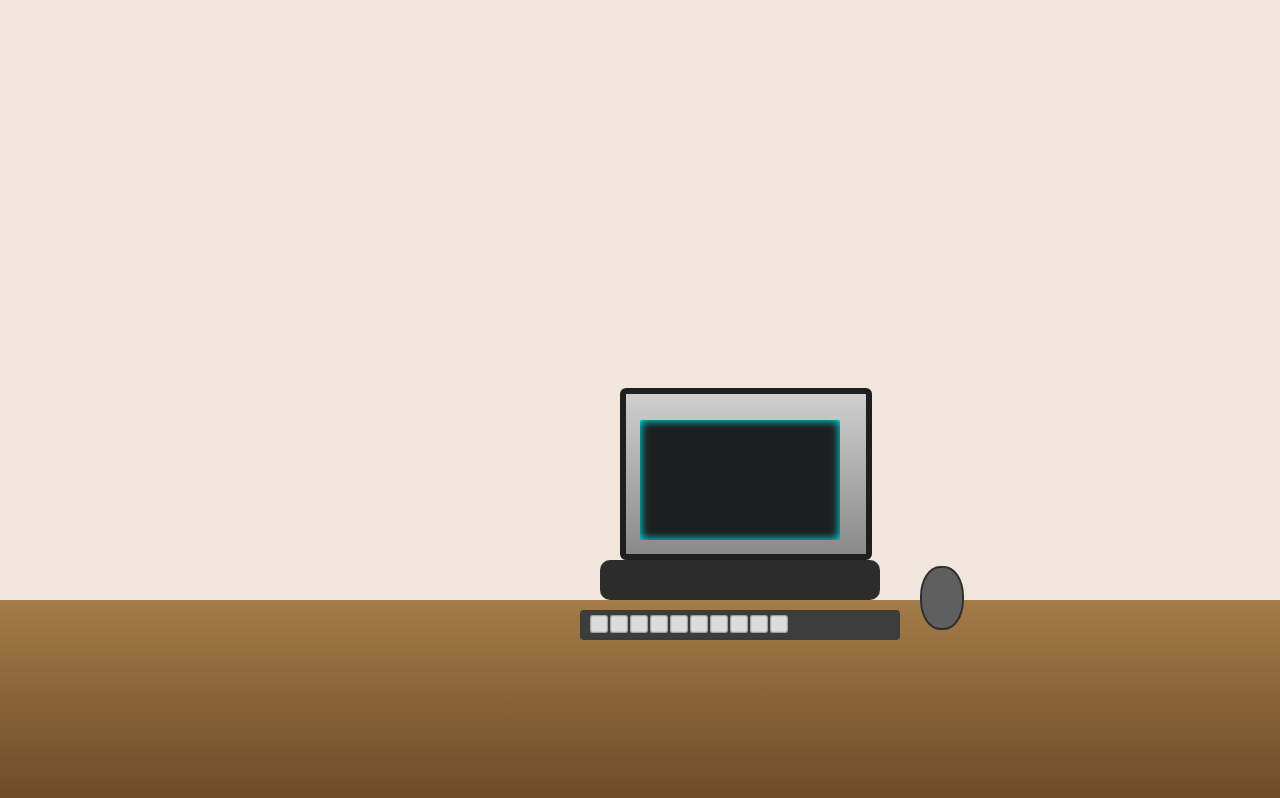
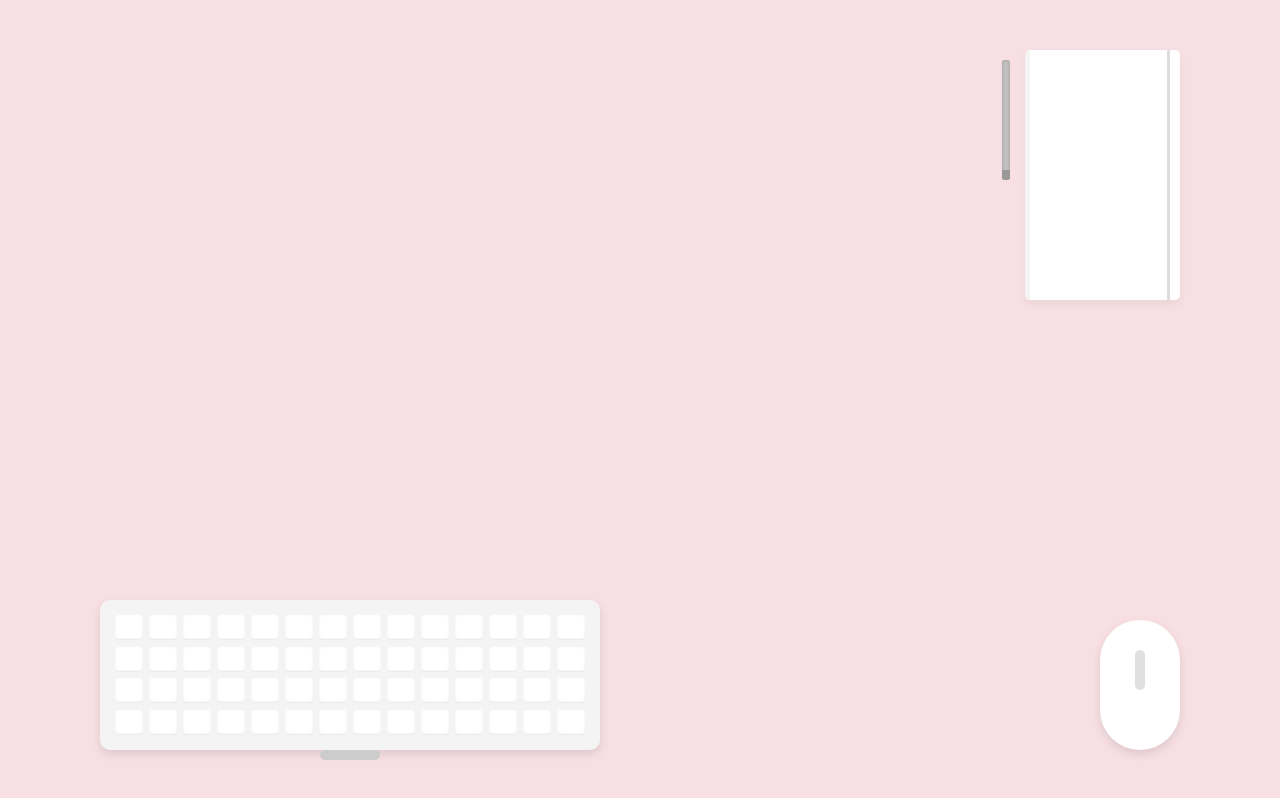
Before and after one commit to JrtLi-bit/MycoolWebsite, a plain HTML site: page still life.html in a window 1280 px wide. Drawn offline with Linux system fonts and the light colour scheme.

Commit message:
Updated changes

```diff
--- a/still life.html
+++ b/still life.html
@@ -3,29 +3,36 @@
 <head>
   <meta charset="UTF-8" />
   <meta name="viewport" content="width=device-width, initial-scale=1.0" />
-  <title>Computer Still Life</title>
+  <title>Still life Desktop</title>
   <link rel="stylesheet" href="table.css" />
 </head>
 <body>
-  <div id="table"></div>
-  <div id="computer-base"></div>
-  <div id="monitor"></div>
-  <div id="screen"></div>
-  <div id="keyboard"></div>
-  <div id="keys">
-    <!-- You can adjust how many keys you want to display -->
-    <div class="key"></div>
-    <div class="key"></div>
-    <div class="key"></div>
-    <div class="key"></div>
-    <div class="key"></div>
-    <div class="key"></div>
-    <div class="key"></div>
-    <div class="key"></div>
-    <div class="key"></div>
-    <div class="key"></div>
-    <!-- Repeat or generate more as needed -->
+  <div class="desk">
+    <div class="keyboard">
+      <!-- Row 1 -->
+      <div class="key"></div><div class="key"></div><div class="key"></div><div class="key"></div>
+      <div class="key"></div><div class="key"></div><div class="key"></div><div class="key"></div>
+      <div class="key"></div><div class="key"></div><div class="key"></div><div class="key"></div>
+      <div class="key"></div><div class="key"></div>
+      <!-- Row 2 -->
+      <div class="key"></div><div class="key"></div><div class="key"></div><div class="key"></div>
+      <div class="key"></div><div class="key"></div><div class="key"></div><div class="key"></div>
+      <div class="key"></div><div class="key"></div><div class="key"></div><div class="key"></div>
+      <div class="key"></div><div class="key"></div>
+      <!-- Row 3 -->
+      <div class="key"></div><div class="key"></div><div class="key"></div><div class="key"></div>
+      <div class="key"></div><div class="key"></div><div class="key"></div><div class="key"></div>
+      <div class="key"></div><div class="key"></div><div class="key"></div><div class="key"></div>
+      <div class="key"></div><div class="key"></div>
+      <!-- Row 4 -->
+      <div class="key"></div><div class="key"></div><div class="key"></div><div class="key"></div>
+      <div class="key"></div><div class="key"></div><div class="key"></div><div class="key"></div>
+      <div class="key"></div><div class="key"></div><div class="key"></div><div class="key"></div>
+      <div class="key"></div><div class="key"></div>
+    </div>
+    <div class="mouse"></div>
+    <div class="notebook"></div>
+    <div class="pen"></div>
   </div>
-  <div id="mouse"></div>
 </body>
 </html>
--- a/table.css
+++ b/table.css
@@ -1,84 +1,116 @@
 body {
-  background-color: #f0e6dc;
-}
+    margin: 0;
+    background-color: #f7dfe3; /* Light pink background */
+    font-family: sans-serif;
+  }
 
-#table {
-  position: absolute;
-  bottom: 0;
-  left: 0;
-  width: 100%;
-  height: 200px;
-  background: linear-gradient(#a47c48, #6e4b28);
-}
+  .desk {
+    position: relative;
+    width: 100vw;
+    height: 100vh;
+  }
 
-#computer-base {
-  position: absolute;
-  bottom: 200px;
-  left: 600px;
-  width: 280px;
-  height: 40px;
-  background: #2c2c2c;
-  border-radius: 10px;
-}
+  .keyboard {
+    position: absolute;
+    bottom: 50px;
+    left: 100px;
+    width: 500px;
+    height: 150px;
+    background: #f4f4f4;
+    border-radius: 10px;
+    box-shadow: 0 4px 10px rgba(0, 0, 0, 0.1);
+    display: grid;
+    grid-template-columns: repeat(14, 1fr);
+    grid-template-rows: repeat(4, 1fr);
+    grid-gap: 6px;
+    padding: 15px;
+    box-sizing: border-box;
+  }
 
-#monitor {
-  position: absolute;
-  bottom: 240px;
-  left: 620px;
-  width: 240px;
-  height: 160px;
-  background: linear-gradient(to bottom, #cfcfcf, #8a8a8a);
-  border-radius: 6px;
-  border: 6px solid #1f1f1f;
-}
+  .keyboard::before {
+    content: "";
+    position: absolute;
+    bottom: -10px;
+    left: 50%;
+    transform: translateX(-50%);
+    width: 60px;
+    height: 10px;
+    background: #ccc;
+    border-radius: 5px;
+  }
 
-#screen {
-  position: absolute;
-  bottom: 260px;
-  left: 640px;
-  width: 200px;
-  height: 120px;
-  background: #1d1f21;
-  border-radius: 3px;
-  box-shadow: inset 0 0 10px #0ff;
-}
+  .key {
+    background: #fff;
+    border-radius: 4px;
+    box-shadow: inset 0 -1px 2px rgba(0, 0, 0, 0.1);
+    height: 25px;
+  }
 
-#keyboard {
-  position: absolute;
-  bottom: 160px;
-  left: 580px;
-  width: 320px;
-  height: 30px;
-  background: #3c3c3c;
-  border-radius: 4px;
-}
+  .mouse {
+    position: absolute;
+    bottom: 50px;
+    right: 100px;
+    width: 80px;
+    height: 130px;
+    background: #ffffff;
+    border-radius: 50px;
+    box-shadow: 0 4px 10px rgba(0, 0, 0, 0.1);
+    z-index: 10;
+  }
 
-#keys {
-  position: absolute;
-  bottom: 165px;
-  left: 590px;
-  width: 300px;
-  height: 20px;
-  display: flex;
-  flex-wrap: wrap;
-  gap: 2px;
-}
+  .mouse::before {
+    content: "";
+    position: absolute;
+    top: 30px;
+    left: 50%;
+    transform: translateX(-50%);
+    width: 10px;
+    height: 40px;
+    background: #e0e0e0;
+    border-radius: 5px;
+  }
 
-.key {
-  width: 18px;
-  height: 18px;
-  background: #dcdcdc;
-  border-radius: 2px;
-  box-shadow: inset 0 0 2px #000;
-}
+  .notebook {
+    position: absolute;
+    top: 50px;
+    right: 100px;
+    width: 150px;
+    height: 250px;
+    background: #ffffff;
+    border-radius: 5px;
+    box-shadow: 0 4px 8px rgba(0, 0, 0, 0.05);
+    border-left: 5px solid #f4f4f4;
+  }
 
-#mouse {
-  position: absolute;
-  bottom: 170px;
-  left: 920px;
-  width: 40px;
-  height: 60px;
-  background: #5f5f5f;
-  border-radius: 20px / 30px;
-  border: 2px solid #2f2f2f;
-}
+  .notebook::after {
+    content: "";
+    position: absolute;
+    right: 10px;
+    top: 0;
+    height: 100%;
+    width: 3px;
+    background: #ddd;
+    border-radius: 1px;
+  }
+
+  .pen {
+    position: absolute;
+    top: 60px;
+    right: 270px;
+    width: 8px;
+    height: 120px;
+    background: #c0c0c0;
+    border-radius: 3px;
+    box-shadow: inset 0 0 3px #999;
+  }
+
+  .pen::after {
+    content: "";
+    position: absolute;
+    bottom: 0;
+    left: 0;
+    width: 100%;
+    height: 10px;
+    background: #999;
+    border-radius: 0 0 3px 3px;
+  }
```
